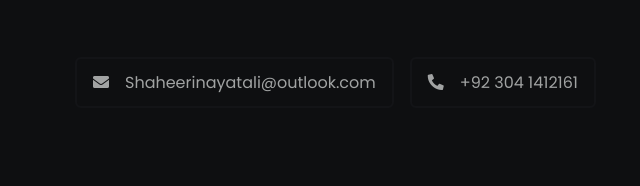
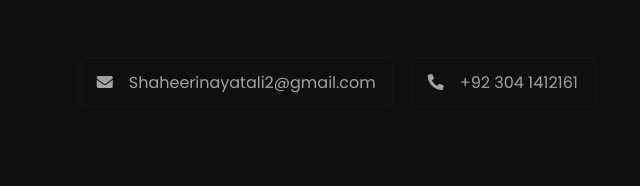
Before and after one commit to Eminenthere/My-Resume, a plain HTML site: page index.html in a window 1280 px wide. Shown: the top 186 px of the page, 628-1268 px from the left. Drawn offline with Linux system fonts and the light colour scheme.

Commit message:
Update index.html

```diff
--- a/index.html
+++ b/index.html
@@ -21,7 +21,7 @@
 
             <div class="contact-wrapper">
               <div class="email-container">
-                <span class="email email-text"><i class="fas fa-envelope"></i>Shaheerinayatali@outlook.com</span>
+                <span class="email email-text"><i class="fas fa-envelope"></i>Shaheerinayatali2@gmail.com</span>
               </div>
 
               <div class="phone-container">
```
